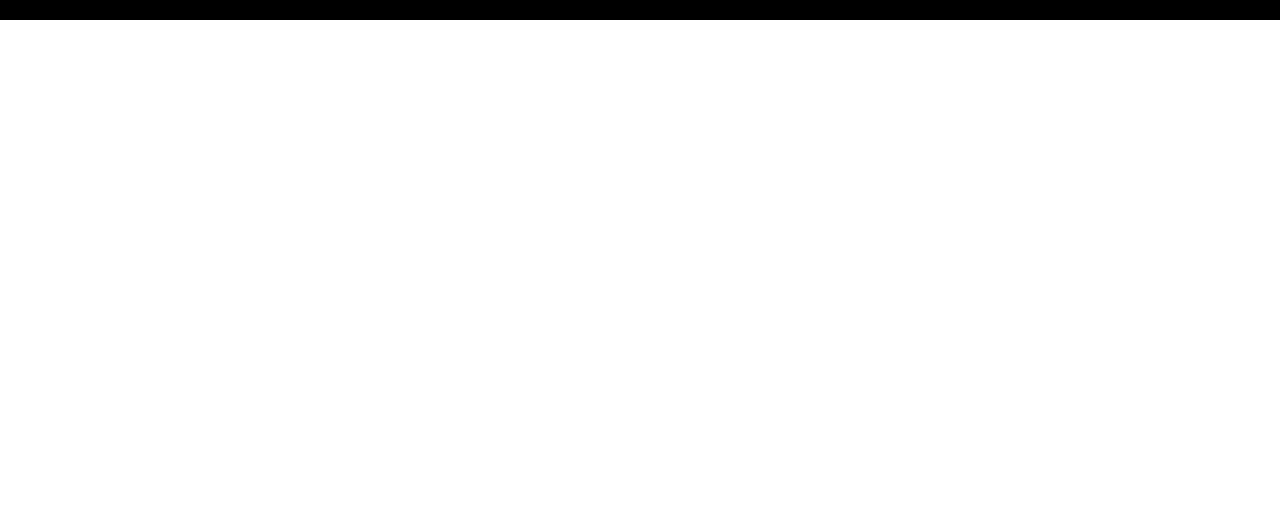
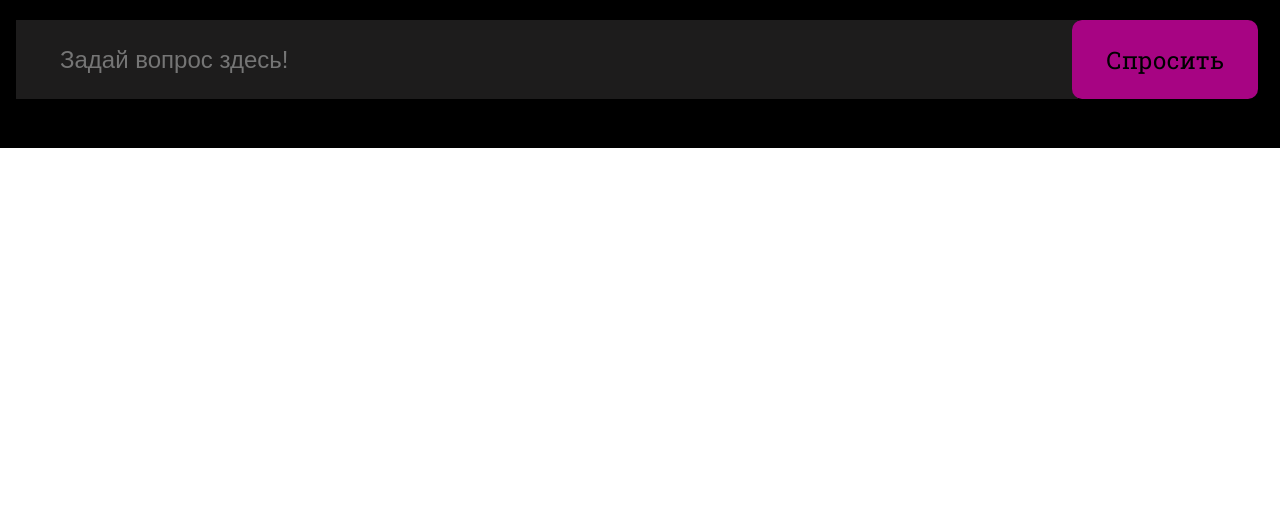
Before and after one commit to GDaria-ent/advice.github.io, a plain HTML site: page index.html in a window 1280 px wide. Shown: the part 268-800 px from the top of the page. Drawn offline with Linux system fonts and the light colour scheme.

Commit message:
added new feature

```diff
--- a/index.html
+++ b/index.html
@@ -17,6 +17,15 @@
             <span class='head-text'>мы посоветуем!</span>
 
         </div>
+        <div class='search-field'>
+            <form class='search-form' action='' method='get'>
+                <label class='field-wrapper'>
+                    <input class='search-input' name='search' placeholder='Задай вопрос здесь!' type='text'>
+                </label>
+                <button class='search-button' type='submit'>Спросить</button>
+            </form>
+
+        </div>
 
     </div>
 </body>
--- a/styles/jumbotron.css
+++ b/styles/jumbotron.css
@@ -4,6 +4,8 @@
     background-color: #000;
     margin: 0 auto;
     color: #fff;
+}
+.page-head{
     text-align: center;
     padding: 72px 0 36px;
 }
--- a/styles/main.css
+++ b/styles/main.css
@@ -1,2 +1,3 @@
 @import './reset.css';
 @import './jumbotron.css';
+@import './search.css';
--- a/styles/reset.css
+++ b/styles/reset.css
@@ -1,5 +1,5 @@
 html {
-    font-family: "Roboto Slab", sans-serif
+    font-family: "Roboto Slab", sans-serif;
 }
 html,
 body{
--- /dev/null
+++ b/styles/search.css
@@ -0,0 +1,43 @@
+.search-form{
+    max-width: 1400px;
+    width: 100%;
+    margin: 0 auto;
+    padding-bottom: 49px;
+    display: flex;
+    justify-content: space-between;
+    padding: 0 16px 0 16px;
+}
+.field-wrapper{
+    height: 79px;
+    flex-grow: 2;
+    margin-bottom: 49px;
+    background-color: rgba(233, 229, 229, 0.12);
+    padding: 10px 0 10px 10px;
+}
+.search-input{
+    display: block;
+    width: calc(100% - 20px);
+    height: 100%;
+    border-radius: 10px 0 0 10px;
+    border: none;
+    background-color: transparent;
+    color: rgba(252, 249, 249, 0.46);
+    font-size: 24px;
+    padding-left: 34px;
+}
+.search-input:focus{
+    outline: 2px solid rgb(167, 4, 131);
+}
+.search-button{
+    border: none;
+    border-radius: 10px;
+    max-width: 186px;
+    width: 100%;
+    height: 79px;
+    position: relative;
+    background-color: rgb(167, 4, 131);
+    color: #000;
+    font-family: "Roboto Slab", sans-serif;
+    font-size: 24px;
+    right: 6px;
+}
```
